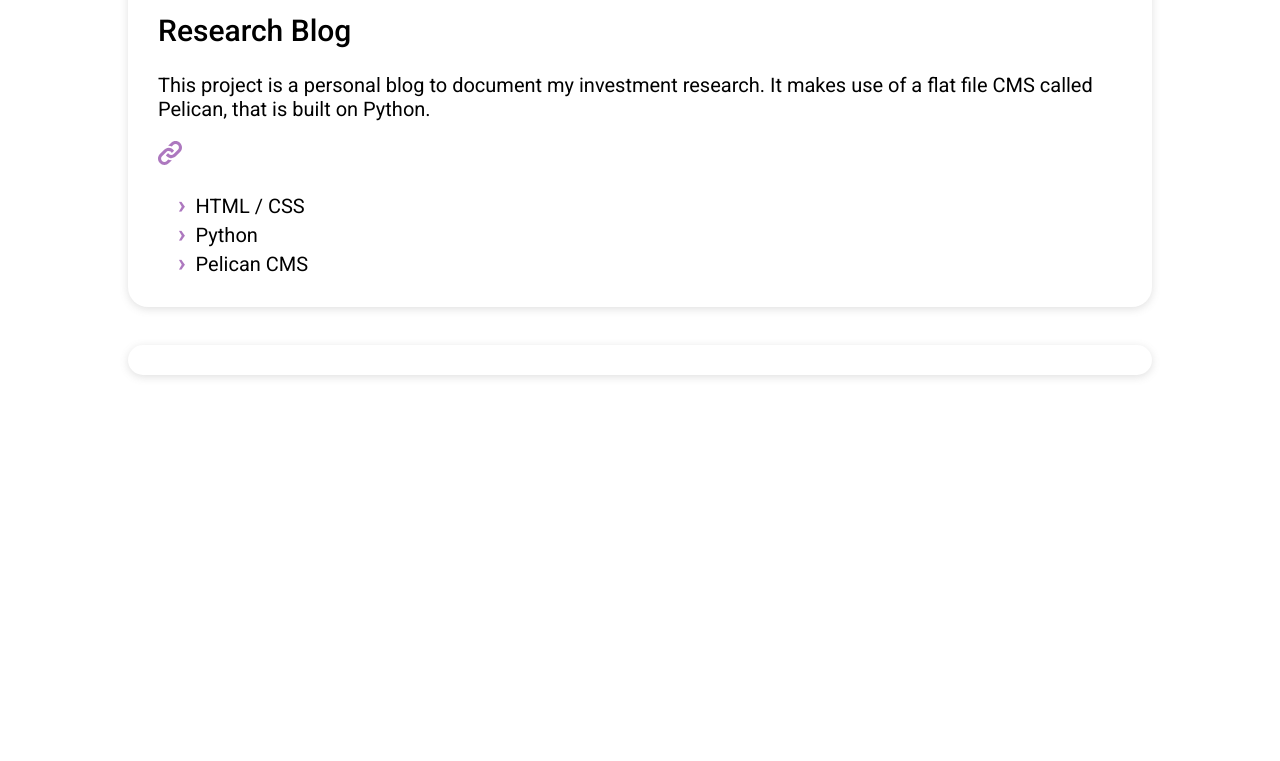
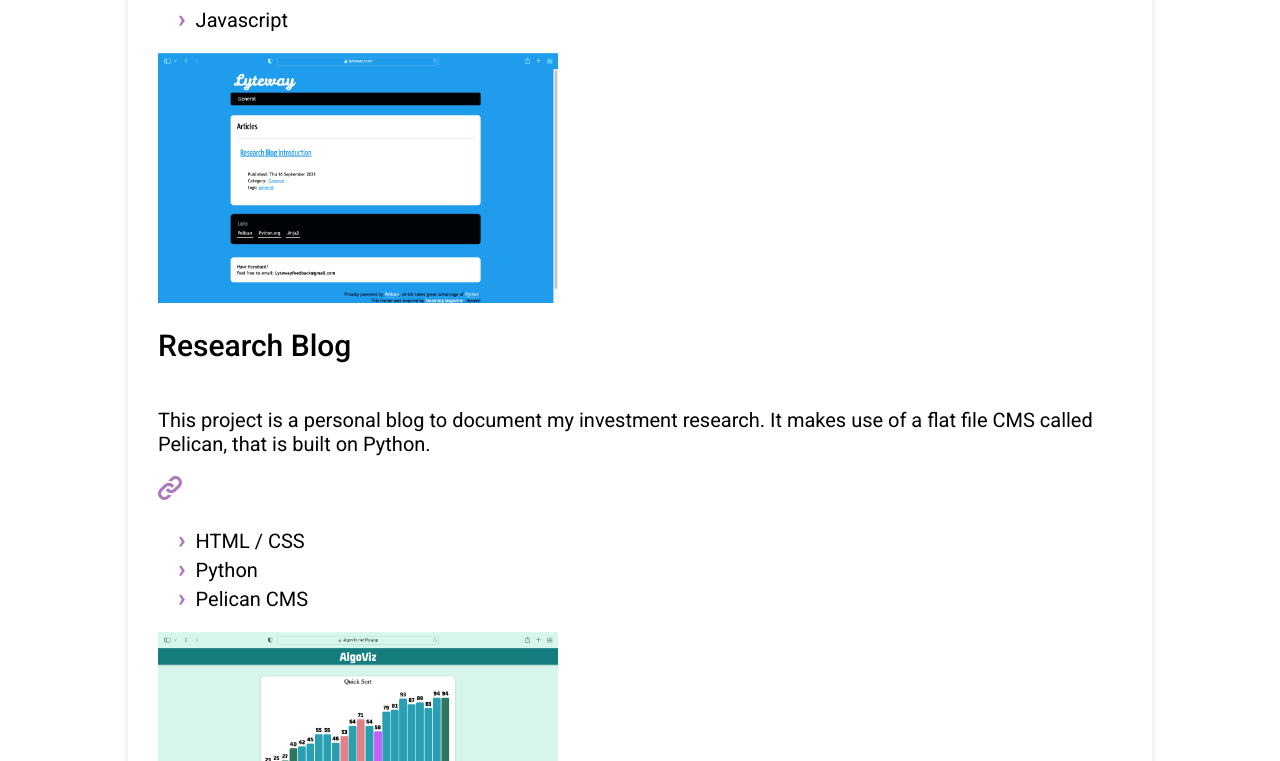
Before and after one commit to wross2/portfolio-site-v1, a React app: page / in a window 1280 px wide. Shown: the part 1481-2242 px from the top of the page. Before the commit the page ends 1869 px from the top, so only its background shows below. Built offline with nearby package versions, Linux system fonts and the light colour scheme.

Commit message:
Added project images

```diff
--- a/src/sections/Projects.js
+++ b/src/sections/Projects.js
@@ -3,6 +3,7 @@ import projectData from '../content/projects'
 import { ReactComponent as GithubIcon } from '../images/icons/github-icon.svg';
 import { ReactComponent as LinkIcon } from '../images/icons/link-icon.svg';
 import './styles/projects.css';
+
 
 const ProjectLinkIcons = props => {
     const project = props.project;
@@ -42,6 +43,9 @@ const ProjectPanel = props => {
                 <ProjectLinkIcons project={project} />
             </span>
             <ul>{listItems}</ul>
+            <div className="img-container">
+                <img className={"project-images"} src={project.image} alt="Project preview"/>
+            </div>
         </div>
     )
 }
--- a/src/sections/styles/projects.css
+++ b/src/sections/styles/projects.css
@@ -1,5 +1,34 @@
+#projects-section {
+    display: flex;
+    flex-direction: column;
+    align-items: center;
+    justify-content: space-between;
+}
+
+.project-card{
+    display: grid;
+
+}
 
 .project-card h2{
     font-size: 1.5rem;
     font-weight: 500;
 }
+
+/* Images
+--------------------------------------- */
+.project-images{
+    height: auto;
+    width: auto;
+    max-height: 250px;
+    max-width: 400px;
+    /* transform: scale(1);
+    margin-top: 60px; */
+}
+
+.project-card .img-container{
+    height: 250px;
+    width: 400px;
+    overflow: hidden;
+    /* border-radius: 50%; */
+}
```
